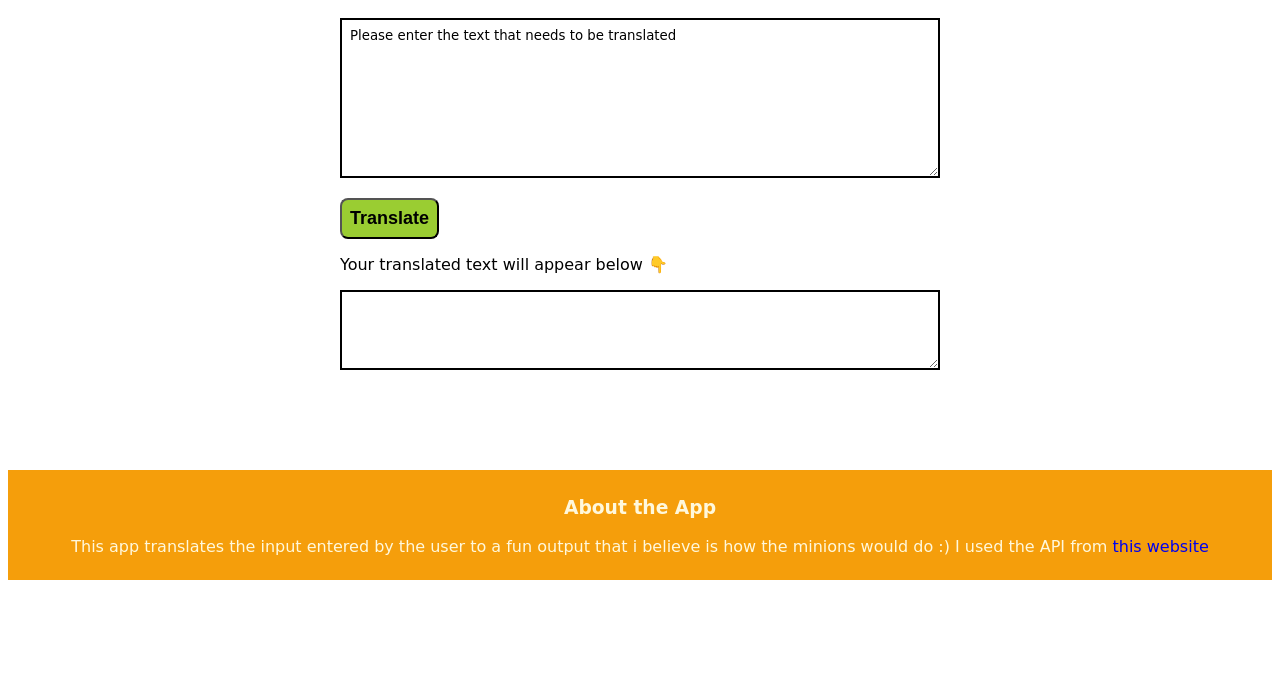
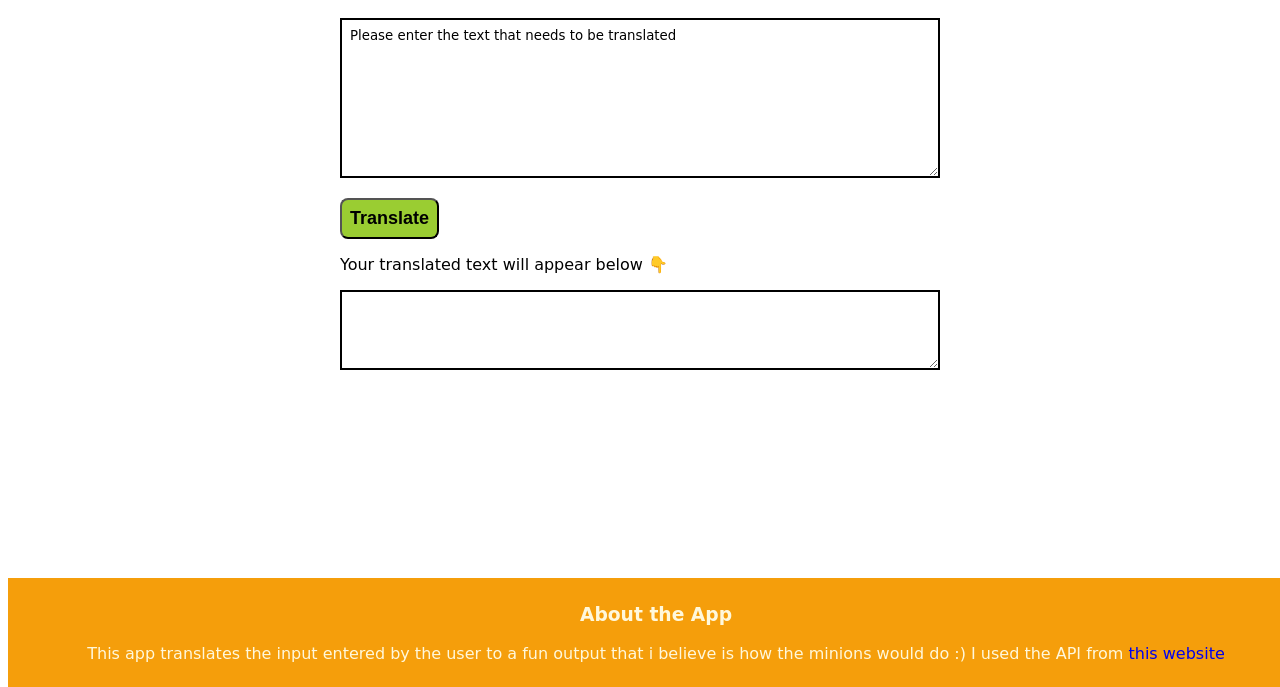
Before and after one commit to laxmikanthkonthum/Minion-Translation-App, a plain HTML site: page index.html in a window 1280 px wide. Shown: the part 113-800 px from the top of the page. Drawn offline with Linux system fonts and the light colour scheme.

Commit message:
Fix: changes to footer

```diff
--- a/style.css
+++ b/style.css
@@ -52,7 +52,9 @@ footer{
     text-align: center;
     padding: 0.5rem 0.5rem;
     font-family: var(--font-used);
-    margin-top: 5rem;
+    position: fixed;
+    bottom: 0;
+    width: 100%;
 }
 ::placeholder{
     color: black;
```
